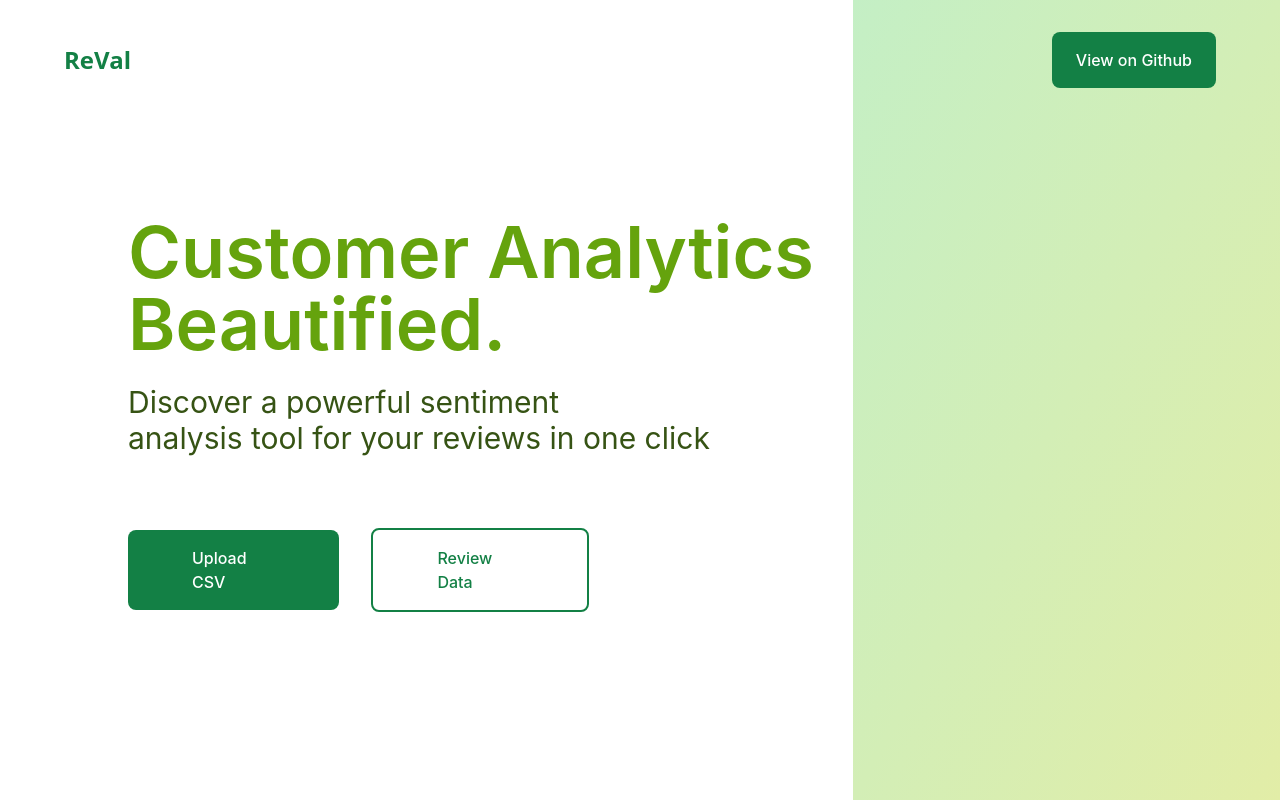
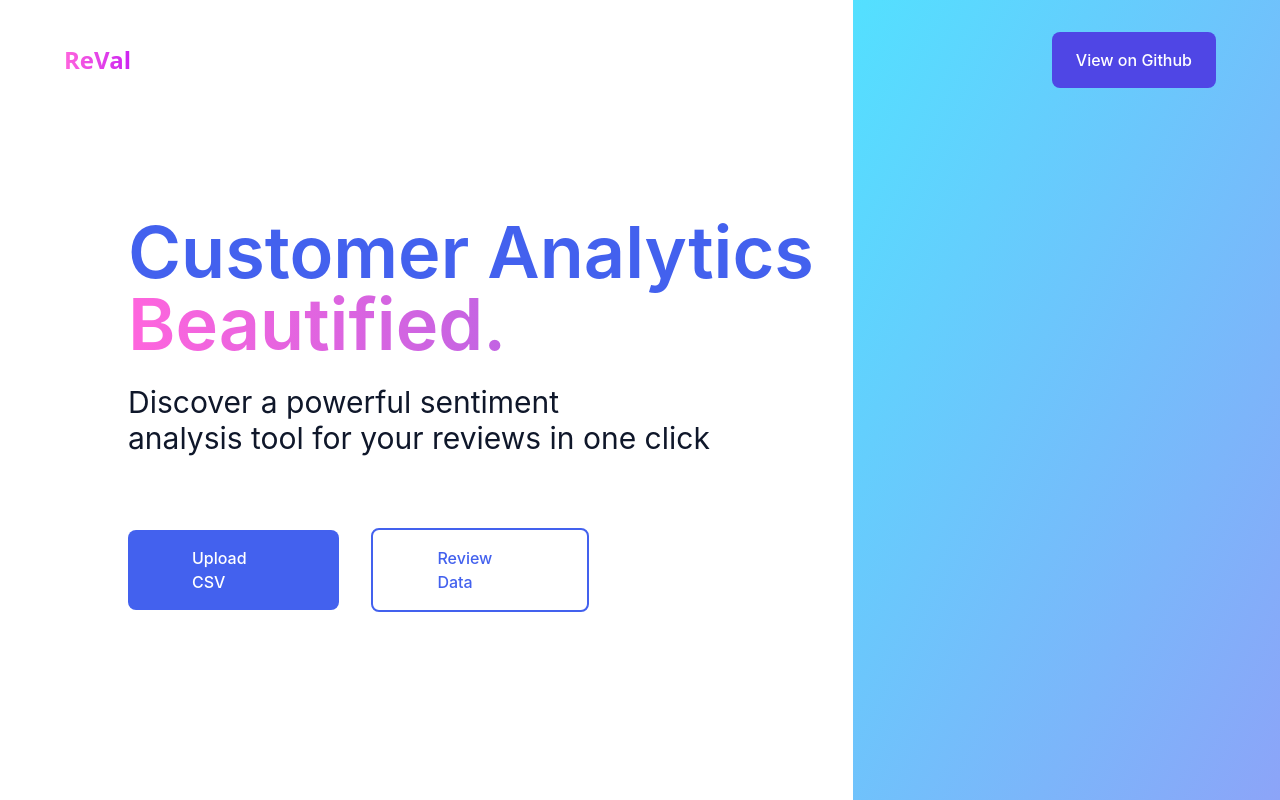
Before and after one commit to Abhishek-More/reval, a Next.js app: page / in a window 1280 px wide. Built offline with nearby package versions, Linux system fonts and the light colour scheme.

Commit message:
landing page

```diff
--- a/components/Navbar.js
+++ b/components/Navbar.js
@@ -4,8 +4,8 @@ import Link from 'next/link'
 export default function Navbar() {
   return (
     <div className="flex justify-between items-center px-16 pt-8">
-      <Link href='/' className="text-2xl font-OP text-primary-green font-bold">ReVal</Link>
-      <a href="https://github.com/Abhishek-More/reval" target="_blank" className="bg-primary-green font-medium text-md text-white px-6 py-4 rounded-lg">View on Github</a>
+      <Link href='/' className="text-2xl font-OP text-transparent bg-clip-text bg-gradient-to-r from-[#FF65DD] to-[#CC24F2] font-bold">ReVal</Link>
+      <a href="https://github.com/Abhishek-More/reval" target="_blank" className="bg-indigo-600 font-medium text-md text-white px-6 py-4 rounded-lg">View on Github</a>
     </div>
   )
 }
--- a/pages/index.js
+++ b/pages/index.js
@@ -4,24 +4,25 @@ export default function Home() {
   return (
     <>
       <Navbar></Navbar>
-      <div className="absolute right-0 top-0 -z-50 w-1/3 h-screen bg-gradient-to-br from-[#C4EFC5] to-[#E2EDA7]"></div>
+      <div className="absolute right-0 top-0 -z-50 w-1/3 h-screen bg-gradient-to-br from-[#53E0FF] to-[#8CA4F8]"></div>
 
       <div className="ml-32 mt-32">
-        <div className="text-7xl text-lime-600 font-semibold">
+        <div className="text-7xl text-[#4361EE] font-semibold">
         <p>Customer Analytics </p>
+        </div>
+
+        <div className="text-7xl font-semibold text-transparent bg-clip-text bg-gradient-to-r from-[#FF65DD] to-[#4361EE]">
         <p>Beautified.</p>
         </div>
 
-        <div className="text-3xl mt-6 text-lime-900">
+        <div className="text-3xl mt-6 text-slate-900">
           <p>Discover a powerful sentiment </p>
           <p>analysis tool for your reviews in one click</p>
         </div>
 
-
-        {/* <p className="ml-16 bg-primary-green font-medium text-md text-white l-[100px] w-[150px] rounded-lg">Upload CSV</p> */}
         <div className="flex w-2/5 items-center pt-8 mt-10">
-        <a className="bg-primary-green font-medium text-md text-white px-16 py-4 rounded-lg">Upload CSV</a>
-        <a className="bg-white border-2 ml-8 border-primary-green font-medium placeholder:text-md text-primary-green px-16 py-4 rounded-lg">Review Data</a>
+        <a className="bg-[#4361EE] font-medium text-md text-white px-16 py-4 rounded-lg">Upload CSV</a>
+        <a className="bg-white border-2 ml-8 border-[#4361EE] font-medium placeholder:text-md text-[#4361EE] px-16 py-4 rounded-lg">Review Data</a>
         </div>
       </div>
 
--- /dev/null
+++ b/pages/upload.js
@@ -0,0 +1,17 @@
+import Navbar from "../components/Navbar"
+
+export default function Home() {
+  return (
+    <>
+      <Navbar></Navbar>
+    <div>
+      <div className="flex flex-col items-center mt-16">
+        <div class="rounded-lg box-content bg-[#4361EE] bg-opacity-5 h-[500px] w-9/12 p-4 border-4 border-[#4361EE] border-opacity-25 py-28">
+          <a className="bg-white border-2 border-[#4361EE] font-medium placeholder:text-md text-[#4361EE] px-11 py-4 rounded-lg ml-36">Browse Files</a>
+          <a className="bg-[#4361EE] font-medium text-md text-white px-16 py-4 rounded-lg mt-4">Submit</a>
+        </div>
+      </div>
+    </div>
+   </>
+  )
+}
```
